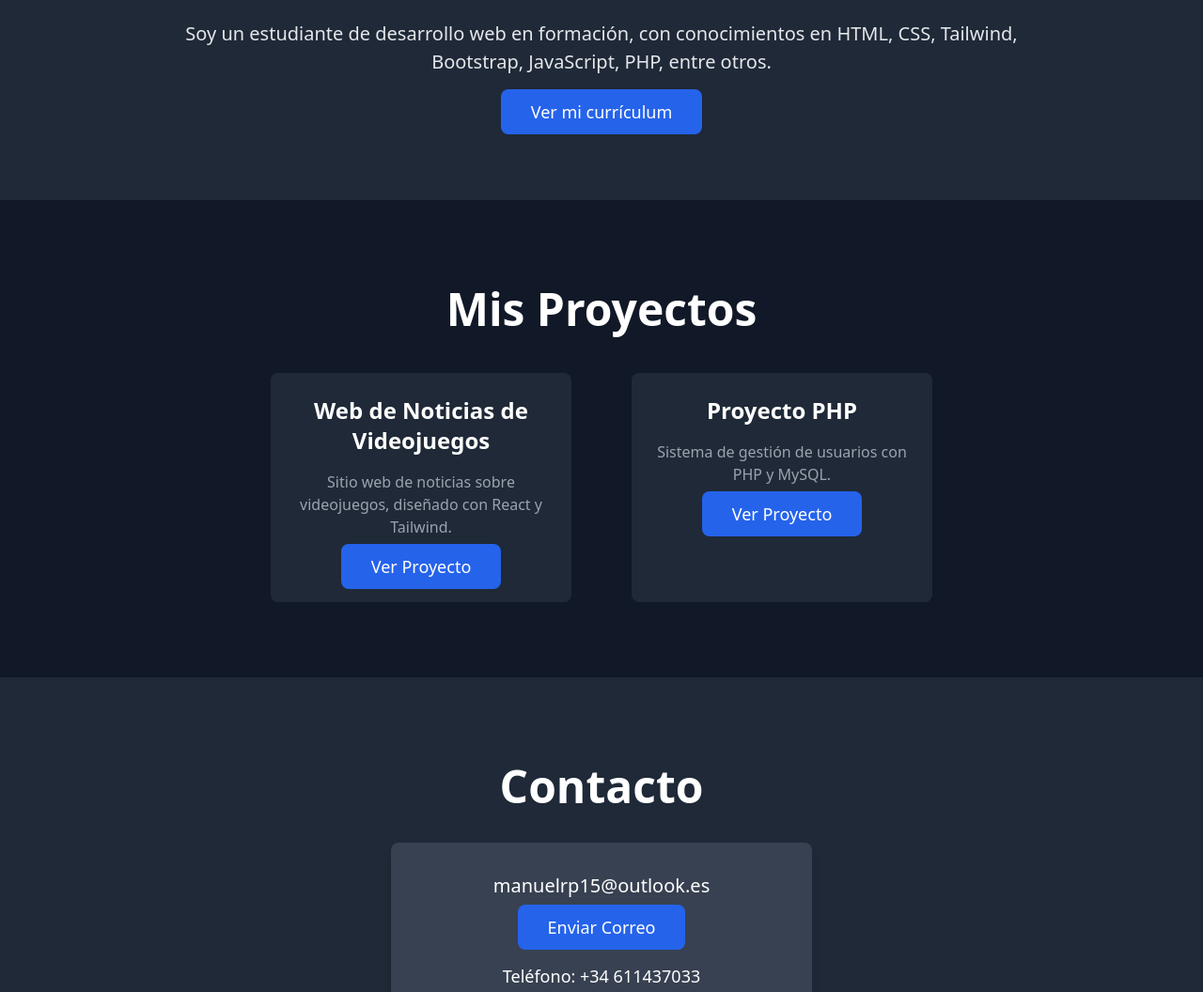
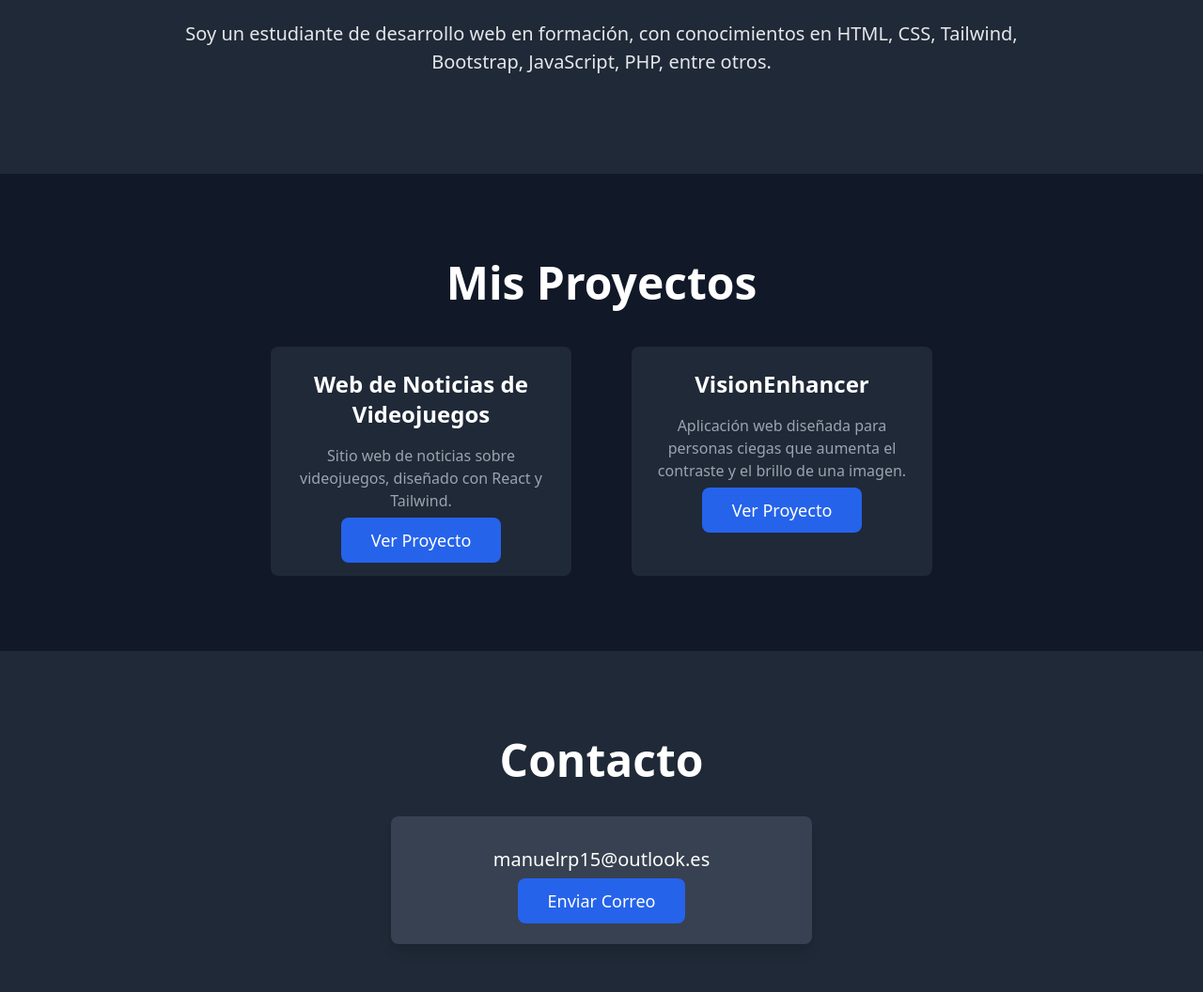
Before and after one commit to ManuelRP15/manuelrp15.github.io, a plain HTML site: page index.html in a window 1280 px wide. Shown: the part 955-2011 px from the top of the page at 94% size. Drawn offline with nearby package versions, Linux system fonts and the light colour scheme.

Commit message:
Modificaciones Portfolio

```diff
--- a/index.html
+++ b/index.html
@@ -160,13 +160,6 @@
         Soy un estudiante de desarrollo web en formación, con conocimientos en
         HTML, CSS, Tailwind, Bootstrap, JavaScript, PHP, entre otros.
       </p>
-      <a
-        href="https://manuelrp15.github.io/recursos/Curriculum_ManuelRoldan.pdf"
-        target="_blank"
-        class="bg-blue-600 py-3 px-8 rounded-lg hover:bg-blue-500 transition text-lg"
-        id="cv-btn"
-        >Ver mi currículum</a
-      >
     </section>
 
     <section id="proyectos" class="py-20 bg-gray-900 fade-in">
@@ -196,13 +189,13 @@
           class="max-w-xs bg-gray-800 p-6 rounded-lg text-center transition card"
         >
           <h3 class="text-2xl font-semibold mb-4" id="project-2-title">
-            Proyecto PHP
+            VisionEnhancer
           </h3>
           <p class="text-gray-400 mb-4" id="project-2-description">
-            Sistema de gestión de usuarios con PHP y MySQL.
+            Aplicación web diseñada para personas ciegas que aumenta el contraste y el brillo de una imagen.
           </p>
           <a
-            href="#"
+            href="https://manuelrp15.github.io/Proyectos/VisionEnhancer/"
             class="bg-blue-600 py-3 px-8 rounded-lg hover:bg-blue-500 transition text-lg"
             id="project-2-btn"
             >Ver Proyecto</a
@@ -221,7 +214,6 @@
           id="contact-btn"
           >Enviar Correo</a
         >
-        <p class="mt-6 text-lg" id="contact-phone">Teléfono: +34 611437033</p>
       </div>
     </section>
 
@@ -267,7 +259,6 @@
             document.getElementById("about-title").innerHTML = "About Me";
             document.getElementById("about-description").innerHTML =
               "I'm a web development student in training, with knowledge of HTML, CSS, Tailwind, Bootstrap, JavaScript, PHP, among others.";
-            document.getElementById("cv-btn").innerHTML = "View my resume";
             document.getElementById("projects-title").innerHTML = "My Projects";
             document.getElementById("project-1-title").innerHTML =
               "Video Game News Website";
@@ -282,7 +273,6 @@
             document.getElementById("contact-email").innerHTML =
               "manuelrp15@outlook.es";
             document.getElementById("contact-btn").innerHTML = "Send Email";
-            document.getElementById("contact-phone").innerHTML = "Phone: +34 611437033";
           } else {
             document.documentElement.lang = "es";
             document.getElementById("home-title").innerHTML = "Hola, soy Manuel Roldán";
@@ -292,7 +282,6 @@
             document.getElementById("about-title").innerHTML = "Sobre mí";
             document.getElementById("about-description").innerHTML =
               "Soy un estudiante de desarrollo web en formación, con conocimientos en HTML, CSS, Tailwind, Bootstrap, JavaScript, PHP, entre otros.";
-            document.getElementById("cv-btn").innerHTML = "Ver mi currículum";
             document.getElementById("projects-title").innerHTML = "Mis Proyectos";
             document.getElementById("project-1-title").innerHTML = "Web de Noticias de Videojuegos";
             document.getElementById("project-1-description").innerHTML =
@@ -305,7 +294,6 @@
             document.getElementById("contact-title").innerHTML = "Contacto";
             document.getElementById("contact-email").innerHTML = "manuelrp15@outlook.es";
             document.getElementById("contact-btn").innerHTML = "Enviar Correo";
-            document.getElementById("contact-phone").innerHTML = "Teléfono: +34 611437033";
           }
         };
       </script>
```
